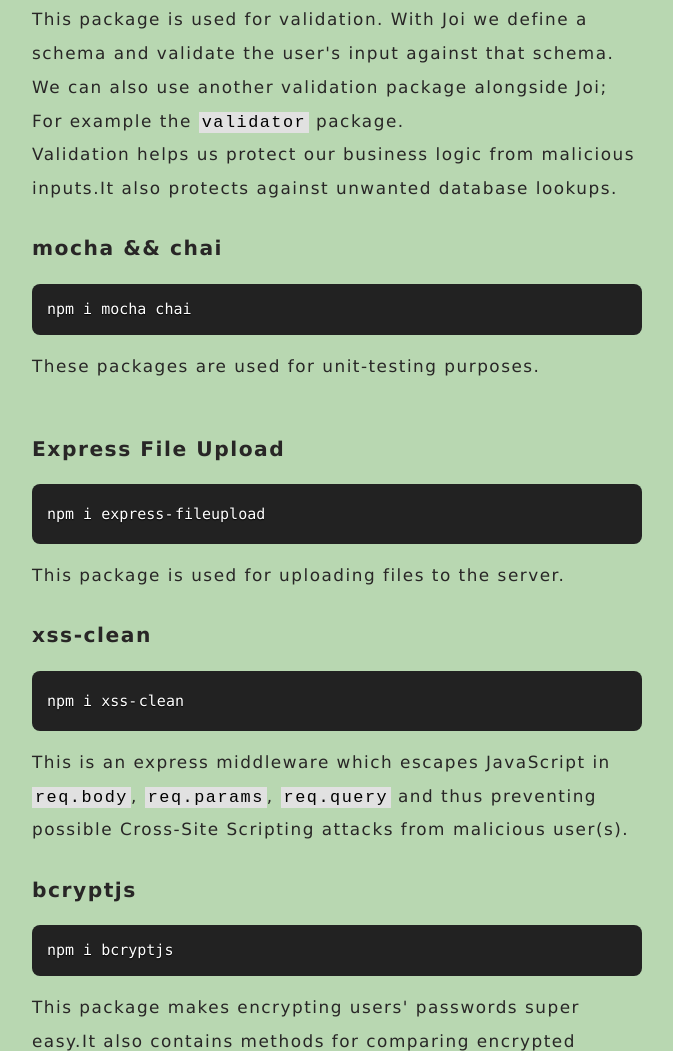
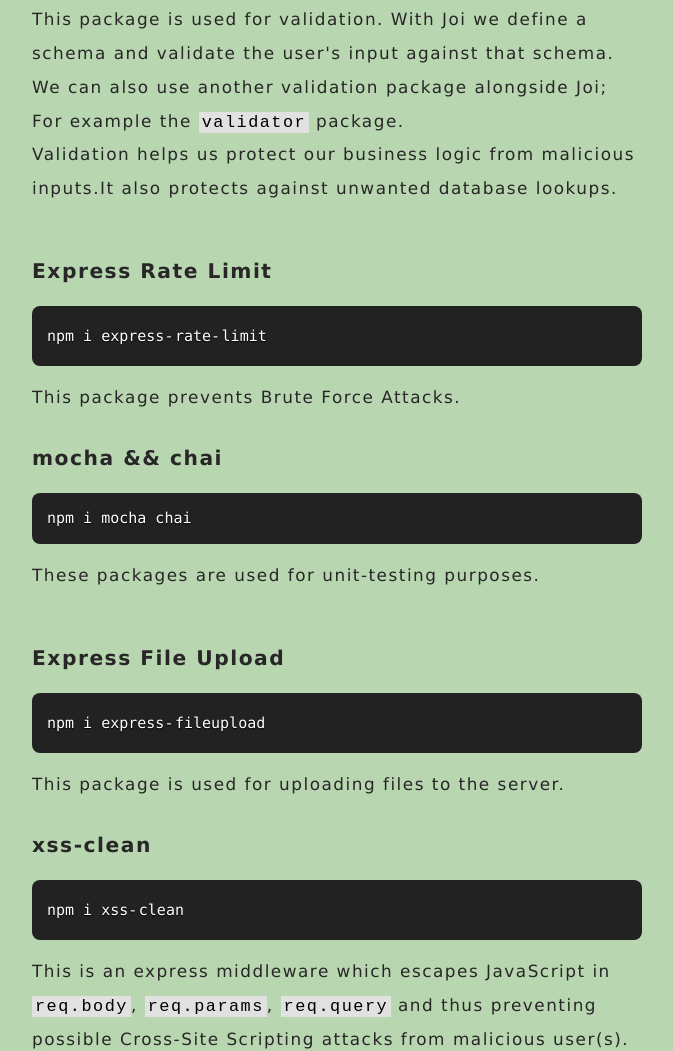
Before and after one commit to Kashaan-M/blog, an Eleventy site: page posts/essential-express-js-packages-and-what-they-do/index.html in a window 1280 px wide. Shown: the part 3107-4158 px from the top of the page, without its empty margins (303-976 px from the left). Built offline with nearby package versions, Linux system fonts and the light colour scheme; Eleventy itself is replaced by a stand-in of ours; files that its build step writes are made by us from their sources.

Commit message:
deploy: 638b14385f17249a673957ec18ddbd7666bef4fc

```diff
--- a/posts/essential-express-js-packages-and-what-they-do/index.html
+++ b/posts/essential-express-js-packages-and-what-they-do/index.html
@@ -78,6 +78,11 @@
 <p>This package is used for validation. With Joi we define a schema and validate the user's input against that schema. We can also use another validation package alongside Joi; For example the <code>validator</code> package.</p>
 <p>Validation helps us protect our business logic from malicious inputs.It also protects against unwanted database lookups.</p>
 <br>
+<br>
+<h3>Express Rate Limit</h3>
+<pre class="language-js"><code class="language-js">npm i express<span class="token operator">-</span>rate<span class="token operator">-</span>limit</code></pre>
+<p>This package prevents Brute Force Attacks.</p>
+<br>
 <h3>mocha &amp;&amp; chai</h3>
 <pre class="language-js"><code class="language-js">npm i mocha chai</code></pre>
 <p>These packages are used for unit-testing purposes.</p>
```
